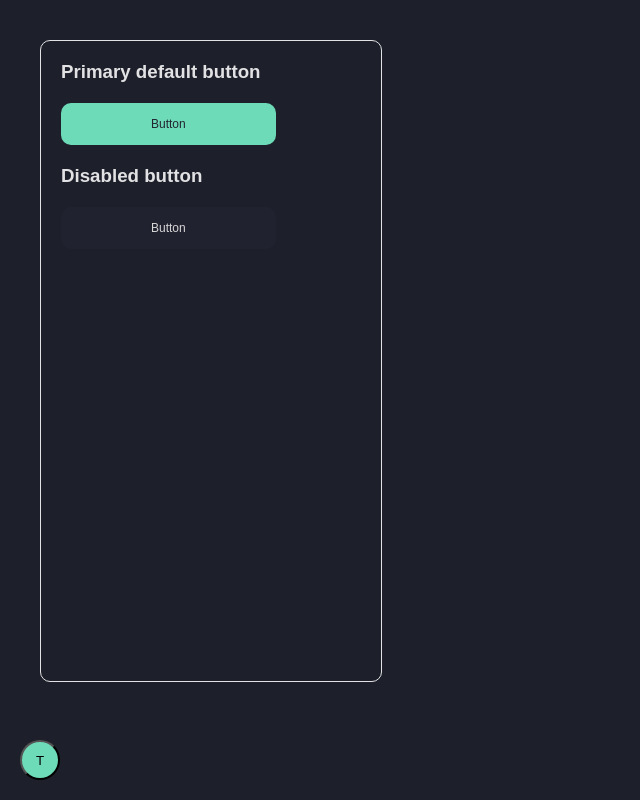
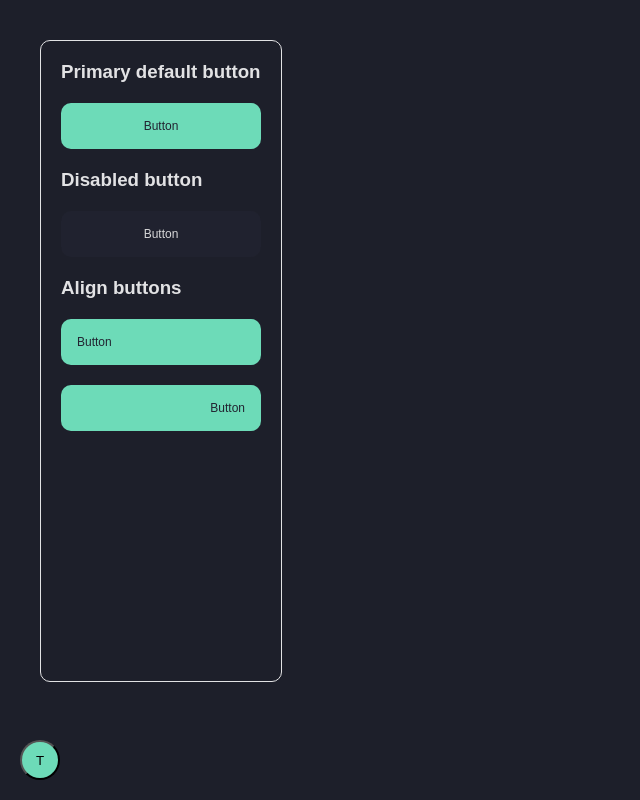
Before and after one commit to lomeat/twa-ui, a React (Vite) app: page / in a window 1280 px wide. Shown: the whole page, without its empty margins (0-640 px from the left). Built offline with nearby package versions, Linux system fonts and the light colour scheme.

Commit message:
feat [button]: align left/right button

```diff
--- a/src/App.tsx
+++ b/src/App.tsx
@@ -15,6 +15,13 @@ export function App() {
           <Button onClick={() => {}}>Button</Button>
           <H3>Disabled button</H3>
           <Button isDisable onClick={() => {}}>
+            Button
+          </Button>
+          <H3>Align buttons</H3>
+          <Button align="left" onClick={() => {}}>
+            Button
+          </Button>
+          <Button align="right" onClick={() => {}}>
             Button
           </Button>
         </Container>
@@ -38,7 +45,7 @@ const Wrapper = styled.div`
 const Container = styled.div<{ height: number }>`
   display: flex;
   flex-direction: column;
-  width: 300px;
+  width: 200px;
   height: ${(props) => props.height}px;
   align-items: flex-start;
   padding: 20px;
--- a/src/components/Button/Button.component.tsx
+++ b/src/components/Button/Button.component.tsx
@@ -6,17 +6,18 @@ type ButtonProps = {
   isDisable?: boolean;
   onClick: (value?: unknown) => void;
   children: React.ReactNode;
+  align?: ButtonAlign;
 };
 
-export function Button(props: ButtonProps) {
-  const { children, onClick, ...rest } = props;
+type ButtonAlign = "left" | "right" | "center";
 
-  const Wrapper = props.isDisable ? S.DisableButton : S.DefaultButton;
+export function Button({ children, onClick, align, isDisable }: ButtonProps) {
+  const Wrapper = isDisable ? S.DisableButton : S.DefaultButton;
 
   return (
-    <Wrapper onClick={props.isDisable ? () => {} : onClick} {...rest}>
-      {props.isDisable && <S.Block>{children}</S.Block>}
-      {children}
+    <Wrapper onClick={isDisable ? () => {} : onClick}>
+      {isDisable && <S.Block>{children}</S.Block>}
+      <S.Container align={align}>{children}</S.Container>
     </Wrapper>
   );
 }
--- a/src/components/Button/Button.styles.tsx
+++ b/src/components/Button/Button.styles.tsx
@@ -2,7 +2,8 @@ import styled from "styled-components";
 import { darken } from "polished";
 
 export const Wrapper = styled.button<{ isDisable?: boolean }>`
-  padding: 14px 90px;
+  padding: 16px;
+  width: 100%;
   position: relative;
 
   font-size: 12px;
@@ -43,3 +44,8 @@ export const Block = styled(Wrapper)`
   top: 0;
   left: 0;
 `;
+
+export const Container = styled.div<{ align?: "left" | "center" | "right" }>`
+  width: 100%;
+  text-align: ${(props) => props.align};
+`;
```
